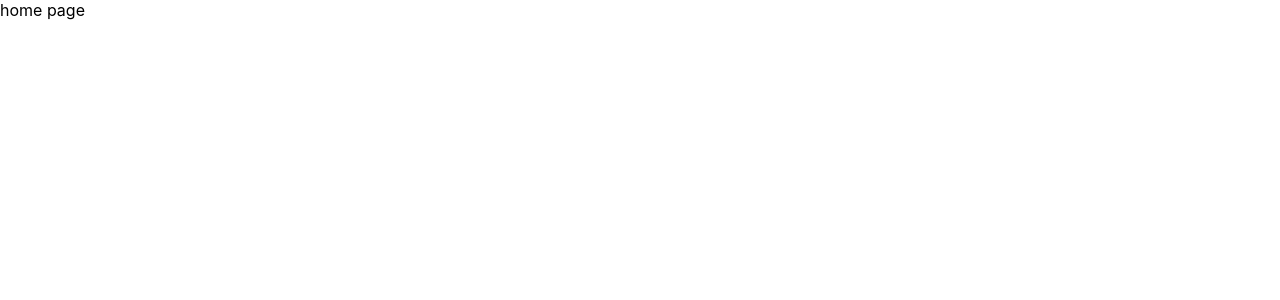
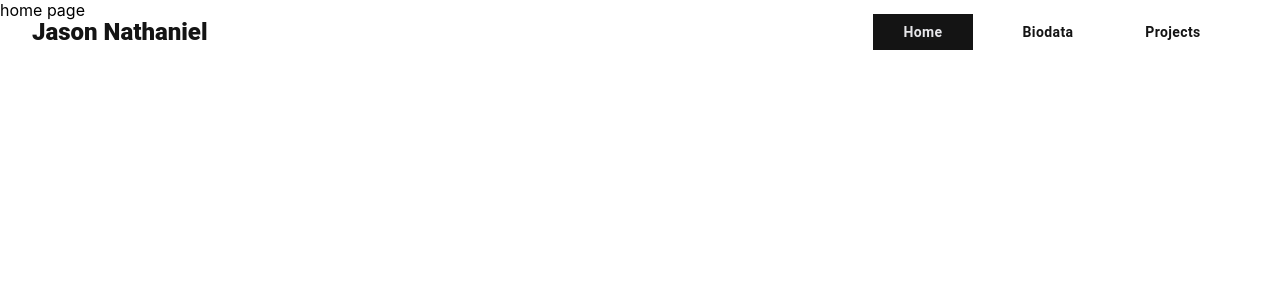
Before and after one commit to sportsjay/personal-web, a React (Create React App) app: page / in a window 1280 px wide. Shown: the top 300 px of the page. Built offline with nearby package versions, Linux system fonts and the light colour scheme.

Commit message:
[Common] designed responsive navigation bar

```diff
--- a/package.json
+++ b/package.json
@@ -4,6 +4,7 @@
   "private": true,
   "dependencies": {
     "@material-ui/core": "^4.11.4",
+    "@material-ui/icons": "^4.11.2",
     "@testing-library/jest-dom": "^5.11.4",
     "@testing-library/react": "^11.1.0",
     "@testing-library/user-event": "^12.1.10",
--- a/src/App.jsx
+++ b/src/App.jsx
@@ -1,5 +1,8 @@
 import React from "react";
 import { BrowserRouter as Router, Switch, Route } from "react-router-dom";
+
+// import components
+import Navigation from "./components/common/navbar";
 
 // import pages
 import { routes } from "./routes";
@@ -7,6 +10,8 @@ import { routes } from "./routes";
 function App() {
   return (
     <Router>
+      <Navigation
+        children={
           <Switch>
             {routes.map((route) => (
               <Route
@@ -17,6 +22,8 @@ function App() {
               />
             ))}
           </Switch>
+        }
+      />
     </Router>
   );
 }
--- a/src/components/common/navbar/index.jsx
+++ b/src/components/common/navbar/index.jsx
@@ -1,17 +1,91 @@
-import React from "react";
-import { AppBar, Button, Toolbar } from "@material-ui/core";
+import React, { useState } from "react";
+
+import {
+  AppBar,
+  Toolbar,
+  makeStyles,
+  Typography,
+  IconButton,
+} from "@material-ui/core";
+import MenuIcon from "@material-ui/icons/Menu";
 import styled from "styled-components";
 
-const LinkButtons = styled(Button)``;
+// import components
+import LinksContainer from "./linksContainer";
+
+// import colors
+import { colors } from "../styles/colors";
+
+const Text = styled(Typography)`
+  font-weight: 800;
+  color: ${colors.black}; // black
+`;
 
 export default function Navigation(props) {
+  const appBarClasses = appBarStyles();
+  // navbar status
+  const [activeNavbar, setActiveNavbar] = useState(false);
+
   return (
     <React.Fragment>
-      <AppBar>
-        <Toolbar></Toolbar>
+      <AppBar className={appBarClasses.root} variant="outlined">
+        <Toolbar className={appBarClasses.toolbar}>
+          <div className={appBarClasses.titleContainer}>
+            <Text variant="h5" className={appBarClasses.titleText}>
+              Jason Nathaniel
+            </Text>
+            <span className={appBarClasses.burgerWrapper}>
+              <IconButton onClick={() => setActiveNavbar(!activeNavbar)}>
+                <MenuIcon />
+              </IconButton>
+            </span>
+          </div>
+          <LinksContainer isActive={activeNavbar} />
+        </Toolbar>
       </AppBar>
-      <Toolbar />
       <div>{props.children}</div>
     </React.Fragment>
   );
 }
+
+const appBarStyles = makeStyles((theme) => ({
+  root: {
+    backgroundColor: "transparent",
+    borderWidth: 0,
+  },
+  toolbar: {
+    display: "flex",
+    justifyContent: "space-between",
+    paddingLeft: theme.spacing(4),
+    paddingRight: theme.spacing(4),
+    [theme.breakpoints.down("sm")]: {
+      flexDirection: "column",
+      padding: 0,
+    },
+  },
+  titleContainer: {
+    display: "flex",
+    [theme.breakpoints.down("sm")]: {
+      width: "100%",
+      alignItems: "center",
+      justifyContent: "flex-end",
+    },
+  },
+  titleText: {
+    [theme.breakpoints.down("sm")]: {
+      width: "60%",
+      textAlign: "center",
+    },
+    [theme.breakpoints.down("xs")]: {
+      fontSize: "14pt",
+    },
+  },
+  burgerWrapper: {
+    display: "none",
+    [theme.breakpoints.down("sm")]: {
+      width: "20%",
+      display: "flex",
+      justifyContent: "flex-end",
+    },
+  },
+}));
--- /dev/null
+++ b/src/components/common/navbar/linksContainer.jsx
@@ -0,0 +1,98 @@
+import React, { useState } from "react";
+import PropTypes from "prop-types";
+import { withWidth, Button, makeStyles } from "@material-ui/core";
+import { Link, useLocation } from "react-router-dom";
+import styled from "styled-components";
+
+// import colors
+import { colors } from "../styles/colors";
+
+// import routes
+import { routes } from "../../../routes";
+
+const LinkButtons = styled(Button)`
+  text-transform: none;
+  border-radius: 0;
+  min-width: 100px;
+  background-color: ${(props) =>
+    props.isActive ? colors.black : "transparent"};
+  color: ${(props) => (props.isActive ? colors.white : colors.black)};
+  font-weight: 700;
+  transition: ease-out 0.3s;
+`;
+
+function LinksContainer(props) {
+  // set type of navbar
+  const type =
+    props.width === "sm" ? "linkContainerVertical" : "linkContainerHorizontal";
+  const appBarClasses = appBarStyles();
+  const location = useLocation();
+  const isActive = props.isActive;
+  const [activeRoute, setActiveRoute] = useState(location.pathname);
+
+  // get active page
+  function getActiveLocation(route) {
+    setActiveRoute(route);
+  }
+
+  return (
+    <div
+      className={appBarClasses[type]}
+      style={{
+        display: type === "linkContainerVertical" && !isActive ? "none" : "", // burger tab bar logic
+      }}
+    >
+      {routes.map((route) => (
+        <Link
+          key={route.id}
+          to={route.path}
+          className={appBarClasses.link}
+          style={{ textDecoration: "none" }}
+        >
+          <LinkButtons
+            key={route.id}
+            className={appBarClasses.link}
+            onClick={() => getActiveLocation(route.path)}
+            isActive={activeRoute === route.path}
+          >
+            {route.name}
+          </LinkButtons>
+        </Link>
+      ))}
+    </div>
+  );
+}
+LinksContainer.propTypes = {
+  width: PropTypes.oneOf(["lg", "md", "sm", "xl", "xs"]).isRequired,
+};
+
+export default withWidth()(LinksContainer);
+
+const appBarStyles = makeStyles((theme) => ({
+  linkContainerHorizontal: {
+    display: "flex",
+    flexDirection: "row",
+    justifyContent: "space-evenly",
+    width: 400,
+    [theme.breakpoints.down("sm")]: {
+      display: "none",
+    },
+  },
+  linkContainerVertical: {
+    display: "none",
+    borderStyle: "solid",
+    borderWidth: 1,
+    borderColor: colors.black,
+    [theme.breakpoints.down("sm")]: {
+      display: "flex",
+      flexDirection: "column",
+      alignItems: "center",
+      width: "100%",
+    },
+  },
+  link: {
+    [theme.breakpoints.down("sm")]: {
+      width: "100%",
+    },
+  },
+}));
--- a/src/components/common/styles/colors.js
+++ b/src/components/common/styles/colors.js
@@ -0,0 +1,6 @@
+export const colors = {
+  black: "#141414",
+  gray: "#66666e",
+  manatee: "#9999a1",
+  white: "#e6e6e9",
+};
--- a/src/components/home/index.jsx
+++ b/src/components/home/index.jsx
@@ -1,5 +1,13 @@
 import React from "react";
+import { makeStyles } from "@material-ui/core";
 
 export default function HomePage(props) {
-  return <div>home page</div>;
+  const homePageClasses = homePageStyle();
+  return <div className={homePageClasses.root}>home page</div>;
 }
+
+const homePageStyle = makeStyles((theme) => ({
+  root: {
+    width: "100%",
+  },
+}));
--- a/src/routes.jsx
+++ b/src/routes.jsx
@@ -3,7 +3,7 @@ import HomePage from "./components/home";
 import ProjectsPage from "./components/projects";
 
 export const routes = [
-  { id: 0, name: "Biodata", component: <BiodataPage />, path: "/biodata" },
-  { id: 1, name: "Home", component: <HomePage />, path: "/" },
+  { id: 0, name: "Home", component: <HomePage />, path: "/" },
+  { id: 1, name: "Biodata", component: <BiodataPage />, path: "/biodata" },
   { id: 2, name: "Projects", component: <ProjectsPage />, path: "/projects" },
 ];
```
Also changed, not shown: 1 other file (tests, documents, lock files or other folders). Lines whose indentation alone changed are shown as unchanged.
